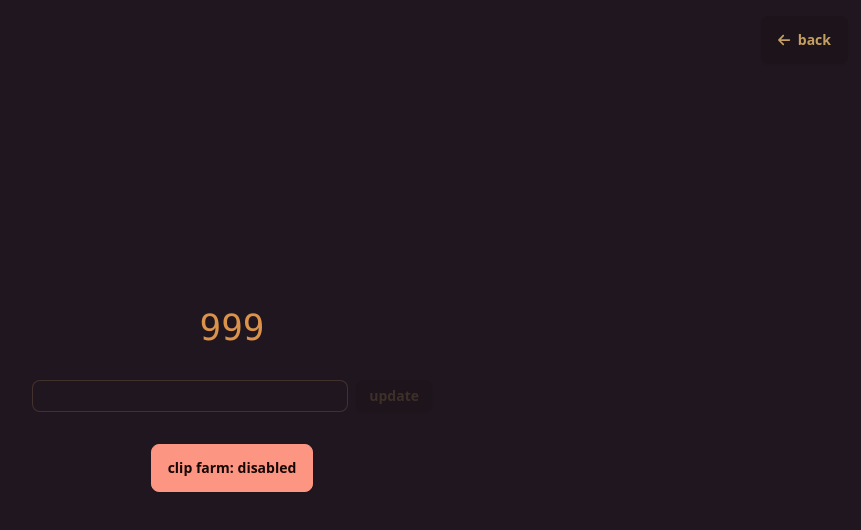
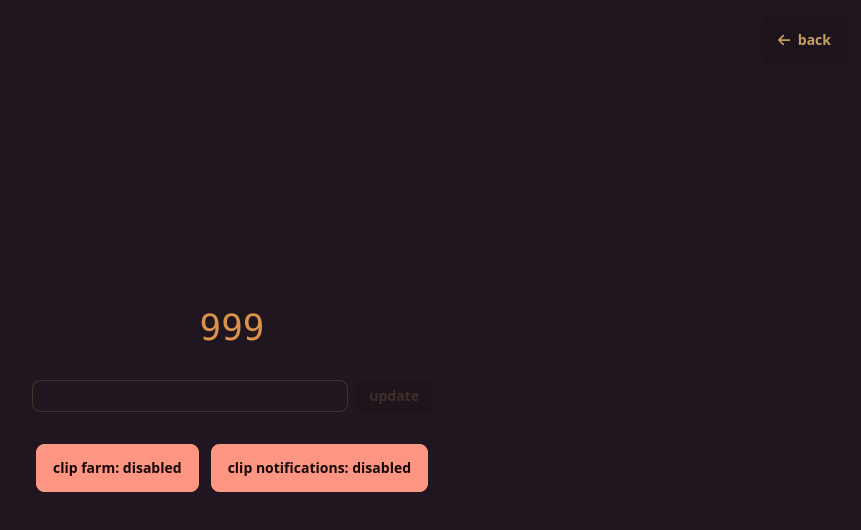
Before and after one commit to canavan-a/home-server, a React (Vite) app in the folder client/: page /camconfig in a window 1280 px wide. Shown: the top 530 px of the page, without its empty margins (408-1269 px from the left). Built offline with nearby package versions, Linux system fonts and the light colour scheme.

Commit message:
added clip farm notification toggle

```diff
--- a/client/src/pages/CamConfig.jsx
+++ b/client/src/pages/CamConfig.jsx
@@ -52,11 +52,36 @@ export const CamConfig = () => {
       });
   };
 
+  const [emailNotifierActive, setEmailNotifierActive] = useState(false);
+
+  const getEmailNotifierStatus = () => {
+    axios
+      .get(
+        `https://aidan.house/api/clipper_notifier/status?doorCode=${password}`
+      )
+      .then((response) => {
+        setEmailNotifierActive(response.data.status);
+      })
+      .catch((error) => {});
+  };
+
+  const toggleEmailNotification = () => {
+    axios
+      .get(
+        `https://aidan.house/api/clipper_notifier/toggle?doorCode=${password}`
+      )
+      .then((response) => {
+        getEmailNotifierStatus();
+      })
+      .catch((error) => {});
+  };
+
   useEffect(() => {
     setPassword(localStorage.getItem("pw"));
     if (password != null) {
       getSpeed();
       getClipFarmStatus();
+      getEmailNotifierStatus();
     }
   }, [password]);
 
@@ -128,6 +153,15 @@ export const CamConfig = () => {
               >
                 clip farm: {clipFarmStatus ? "active" : "disabled"}
               </button>
+              <button
+                className={`btn ml-3 ${
+                  emailNotifierActive ? "btn-success" : "btn-error"
+                }`}
+                onClick={toggleEmailNotification}
+              >
+                clip notifications:{" "}
+                {emailNotifierActive ? "active" : "disabled"}
+              </button>
               <div className="flex-grow"></div>
             </div>
           </div>
```
